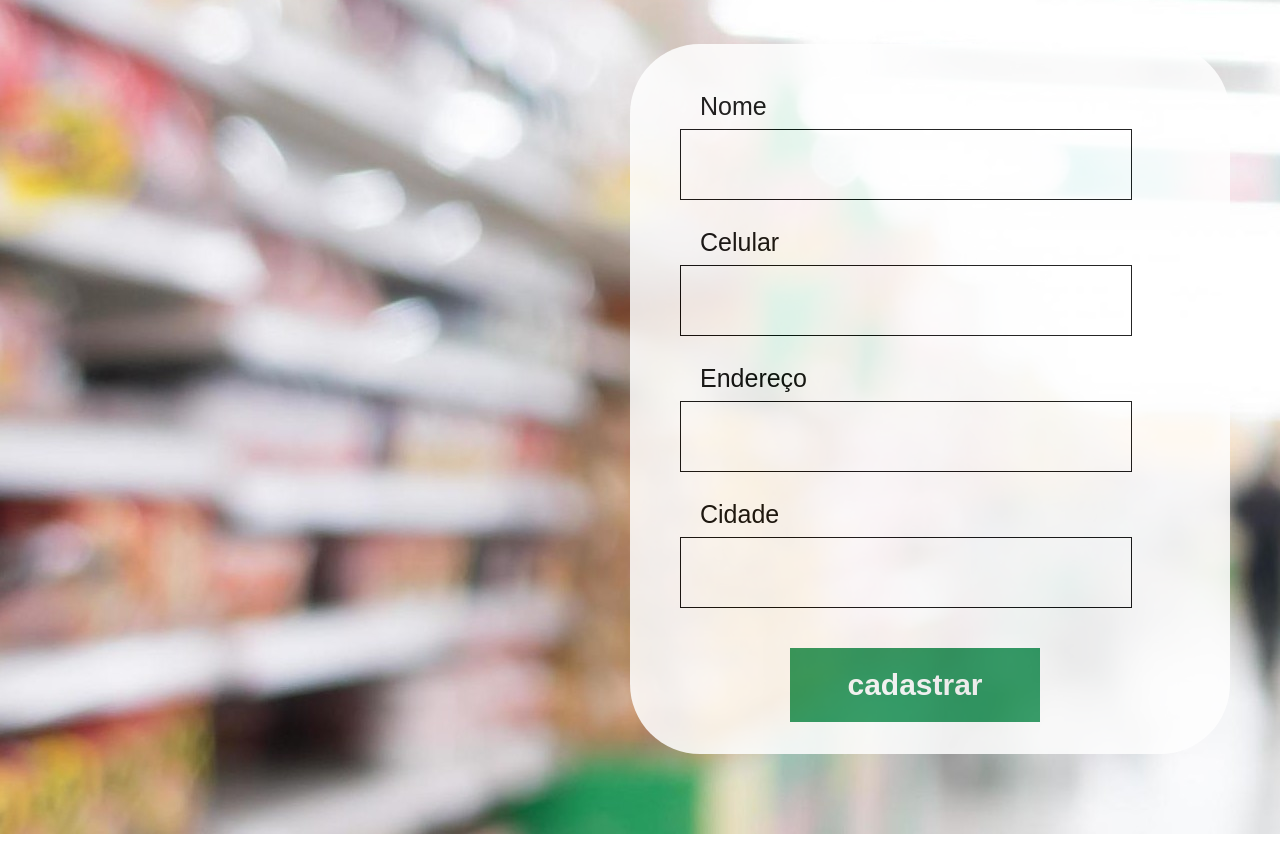
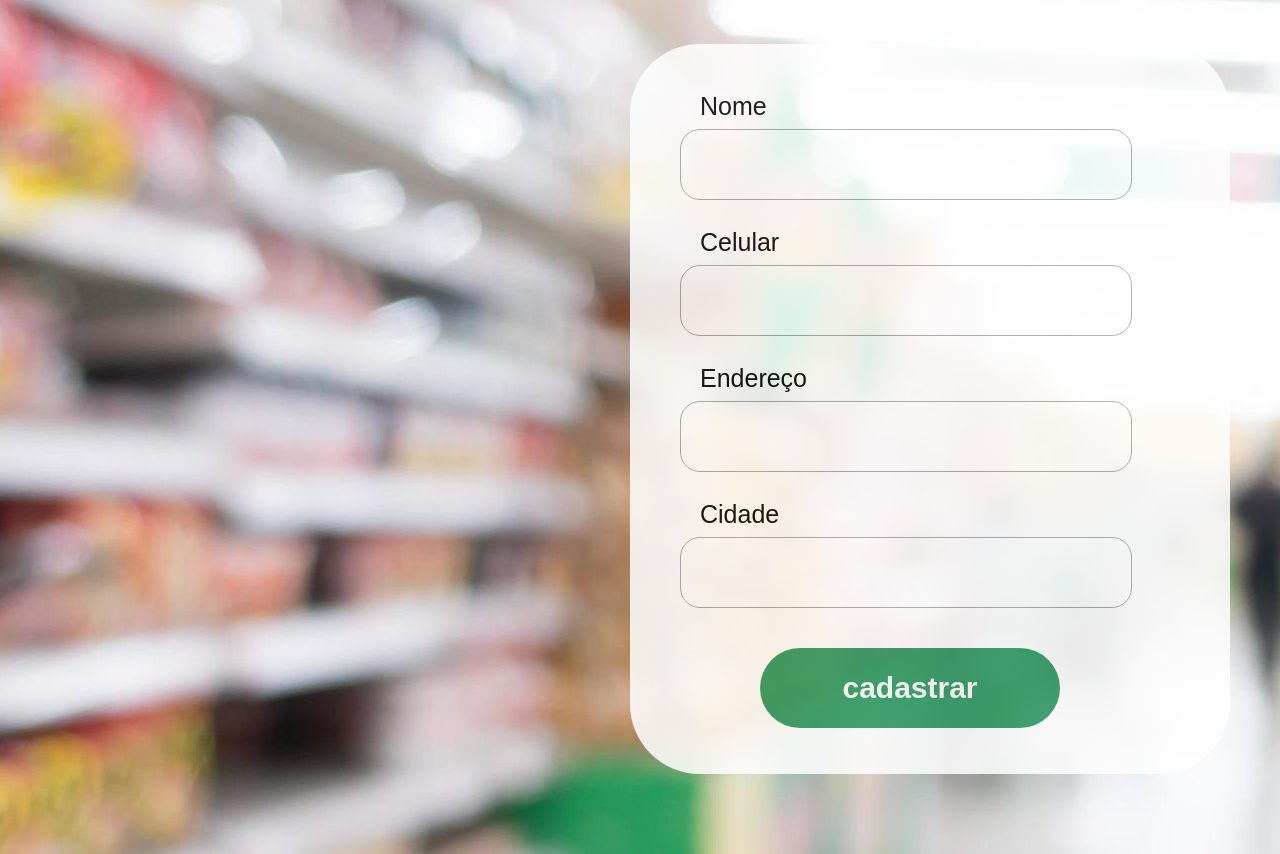
Before and after one commit to carolmfreitas/gestaoCadastros, a plain HTML site: page formClientes.html in a window 1280 px wide. Shown: the part 126-980 px from the top of the page. Drawn offline with Linux system fonts and the light colour scheme.

Commit message:
adicionando js

```diff
--- a/css/clientes.css
+++ b/css/clientes.css
@@ -1,7 +1,7 @@
 form {
     opacity: 85%;
     width: 500px;
-    height: 610px;
+    height: 630px;
     border-radius: 70px;
     background-color: #ffffff;
     padding: 50px;
@@ -11,7 +11,7 @@ form {
 }
 
 input[type=text] {
-    border: 1px solid black;
+    border: 1px solid rgb(165, 165, 165);
 }
 
 form label {
@@ -24,21 +24,33 @@ form label {
 form input {
     font-size: 25px;
     font-family: arial;
+    border-radius: 20px;
     display: block;
     margin: 0 0 30px;
     padding: 20px 25px;
     width: 80%;
 }
 
-input[type="submit"] {
+button {
+    opacity: 95%;
+    padding: 0px;
     font-size: 30px;
     background-color: #1f9358;
     color: #fbfbfb;
     font-family: 'Arial';
     font-weight: bold;
     border: none;
-    width: 50%;
-    margin: 40px 110px 50px;
+    width: 60%;
+    height: 80px;
+    margin: 40px 80px 50px;
+    transition: ease-out 0.2s;
+    outline: none;
+    cursor: pointer;
+}
+
+button:hover {
+    opacity: 75%;
+    color: black;
 }
 
 #form-text {
--- a/css/index.css
+++ b/css/index.css
@@ -40,13 +40,22 @@ header {
 button {
     border-radius: 60px;
     opacity: 85%;
-    border: 1px solid #ffffff;
+    border: 1px solid #fbfbfb;
     font-size: 40px;
     font-family: arial;
     text-decoration: none;
     font-weight: bold;
     display: block;
-    margin: 0 630px 80px;
+    margin: 0 620px 70px;
     padding: 40px 45px;
     width: 110%;
+    transition: ease-out 0.2s;
+    outline: none;
+    cursor: pointer;
 }
+
+button:hover {
+    opacity: 85%;
+    background-color: #1f9358;
+    border: none;
+}
--- a/css/produtos.css
+++ b/css/produtos.css
@@ -11,7 +11,7 @@ form {
 }
 
 input[type=text] {
-    border: 1px solid black;
+    border: 1px solid rgb(165, 165, 165);
 }
 
 form label {
@@ -25,21 +25,34 @@ form input {
     font-size: 25px;
     font-family: arial;
     display: block;
+    border-radius: 20px;
     margin: 0 0 30px;
     padding: 20px 25px;
     width: 80%;
 }
 
-input[type="submit"] {
+button {
+    opacity: 95%;
+    padding: 0px;
     font-size: 30px;
-    background-color: #1f9358;
+    background-color: #1b9757;
     color: #fbfbfb;
     font-family: 'Arial';
     font-weight: bold;
     border: none;
-    width: 50%;
-    margin: 40px 110px 50px;
+    width: 60%;
+    height: 80px;
+    margin: 40px 80px 50px;
+    transition: ease-out 0.2s;
+    outline: none;
+    cursor: pointer;
 }
+
+button:hover {
+    opacity: 75%;
+    color: black;
+}
+
 
 #form-text {
     font-size: 45px;
--- a/formClientes.html
+++ b/formClientes.html
@@ -20,22 +20,22 @@
            <div>
             <form>
                 <label for="nome">Nome</label>
-                <input type="text" id="nome">
+                <input type="text" id="nome" required>
 
                 <label for="celular">Celular</label>
-                <input type="text" id="celular">
+                <input type="text" id="celular" required>
 
                 <label for="endereco">Endereço</label>
-                <input type="text" id="endereco">
+                <input type="text" id="endereco" required>
 
                 <label for="cidade">Cidade</label>
-                <input type="text" id="cidade">
+                <input type="text" id="cidade" required>
 
-                <input type="submit" value="cadastrar">
+                <button onclick= "cadastraCliente()" type="button">cadastrar</button>
             </form>
            </div>
         </main>
 
-        <script src="js/script.js"></script>
+        <script src="js/cliente.js"></script>
     </body>
 </html>
--- /dev/null
+++ b/js/cliente.js
@@ -0,0 +1,31 @@
+function cadastraCliente() {
+
+    var nome = document.getElementById("nome").value;
+    var celular = document.getElementById("celular").value;
+    var endereco = document.getElementById("endereco").value;
+    var cidade = document.getElementById("cidade").value;
+
+    let info = {
+        nome: nome,
+        celular: celular,
+        endereco: endereco,
+        cidade: cidade
+    };
+
+    let cadastrados = localStorage.getItem("cadastrados");
+
+    if(cadastrados == null){
+        cadastrados = []
+    }
+    else{
+        cadastrados = JSON.parse(cadastrados);
+    }
+
+    cadastrados.push(info);
+
+    var infoJson = JSON.stringify(cadastrados);
+    localStorage.setItem("cadastrados", infoJson);
+
+    alert("Cliente cadastrado com sucesso!");
+    location.reload();
+}
```
Also changed, not shown: formProdutos.html (+2 -2 lines), js/produto.js (added, +27 -0 lines).
